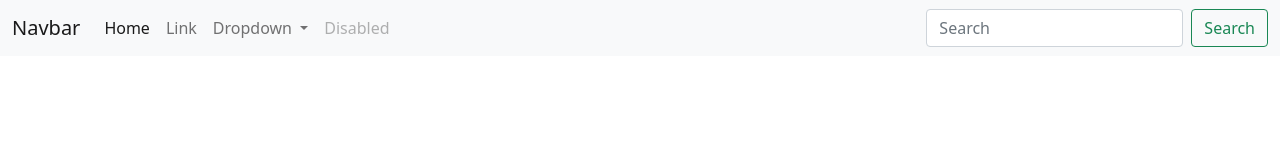
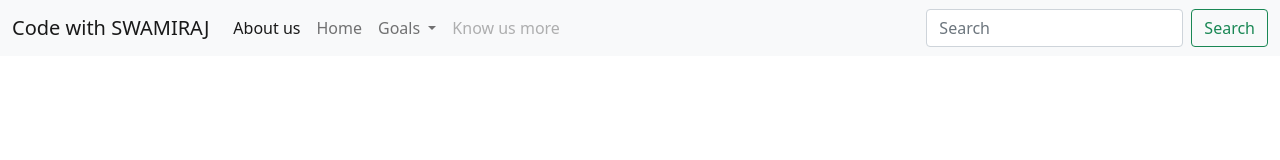
Before and after one commit to swamim123/demo-repository, a plain HTML site: page mywebsite/index.html in a window 1280 px wide. Drawn offline with nearby package versions, Linux system fonts and the light colour scheme.

Commit message:
code swamiraj

```diff
--- a/mywebsite/index.html
+++ b/mywebsite/index.html
@@ -13,31 +13,31 @@
   <body>
   <nav class="navbar navbar-expand-lg navbar-light bg-light">
   <div class="container-fluid">
-    <a class="navbar-brand" href="#">Navbar</a>
+    <a class="navbar-brand" href="#">Code with SWAMIRAJ</a>
     <button class="navbar-toggler" type="button" data-bs-toggle="collapse" data-bs-target="#navbarSupportedContent" aria-controls="navbarSupportedContent" aria-expanded="false" aria-label="Toggle navigation">
       <span class="navbar-toggler-icon"></span>
     </button>
     <div class="collapse navbar-collapse" id="navbarSupportedContent">
       <ul class="navbar-nav me-auto mb-2 mb-lg-0">
         <li class="nav-item">
-          <a class="nav-link active" aria-current="page" href="#">Home</a>
+          <a class="nav-link active" aria-current="page" href="#">About us</a>
         </li>
         <li class="nav-item">
-          <a class="nav-link" href="#">Link</a>
+          <a class="nav-link" href="#">Home</a>
         </li>
         <li class="nav-item dropdown">
           <a class="nav-link dropdown-toggle" href="#" id="navbarDropdown" role="button" data-bs-toggle="dropdown" aria-expanded="false">
-            Dropdown
+            Goals
           </a>
           <ul class="dropdown-menu" aria-labelledby="navbarDropdown">
-            <li><a class="dropdown-item" href="#">tction</a></li>
-            <li><a class="dropdown-item" href="#">singer action</a></li>
+            <li><a class="dropdown-item" href="#">Our goals</a></li>
+            <li><a class="dropdown-item" href="#">Read about our goals</a></li>
             <li><hr class="dropdown-divider"></li>
             <li><a class="dropdown-item" href="#">Something else here</a></li>
           </ul>
         </li>
         <li class="nav-item">
-          <a class="nav-link disabled">Disabled</a>
+          <a class="nav-link disabled">Know us more</a>
         </li>
       </ul>
       <form class="d-flex">
```
